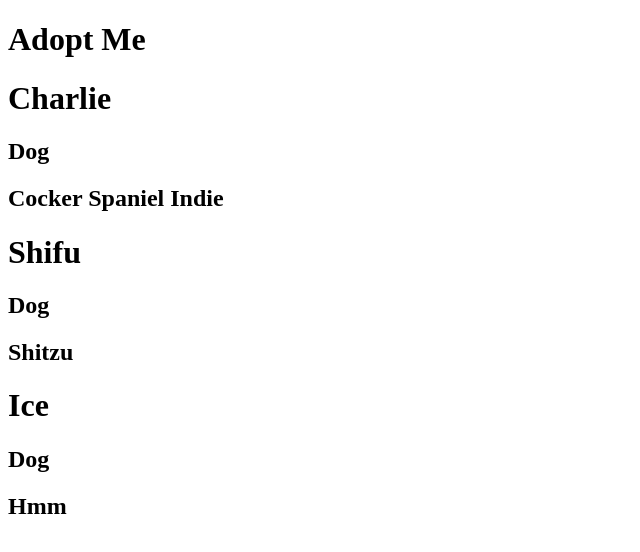
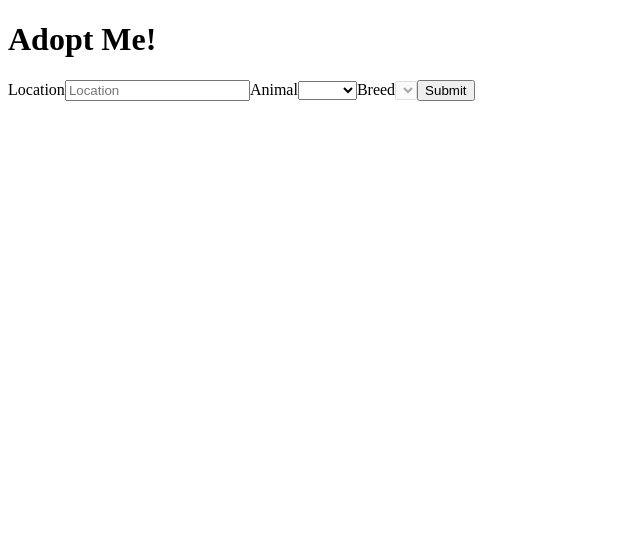
Before and after one commit to sherry808/pet-adoption, a React (Vite) app: page / in a window 1280 px wide. Shown: the top 552 px of the page, without its empty margins (0-640 px from the left). Built offline with nearby package versions, Linux system fonts and the light colour scheme.

Commit message:
Created Fields for Animal and Breeds

```diff
--- a/package.json
+++ b/package.json
@@ -17,6 +17,10 @@
     "@vitejs/plugin-react": "^2.1.0",
     "eslint": "^8.24.0",
     "eslint-config-prettier": "^8.5.0",
+    "eslint-plugin-import": "^2.26.0",
+    "eslint-plugin-jsx-a11y": "^6.6.1",
+    "eslint-plugin-react": "^7.31.8",
+    "eslint-plugin-react-hooks": "^4.6.0",
     "prettier": "^2.7.1",
     "vite": "^3.1.4"
   },
--- a/src/App.jsx
+++ b/src/App.jsx
@@ -1,33 +1,19 @@
-import React from 'react';
-import { createRoot } from 'react-dom'; // Import only parts that we use. Tree shaking use only what you need.
-import Pet from './Pet';
+import { createRoot } from "react-dom/client"; // Import only parts that we use. Tree shaking use only what you need.
+import SearchParams from "./SearchParams";
+import Pet from "./Pet";
 
 const App = () => {
-  return React.createElement(
-    // component has to return a markup.
-    "div", // What kind of element we are adding here. We give a string so it becomes a tag.
-    {}, // Whatever attributes we want to add to this html element. Can be null too. Optional
-    [
-      React.createElement("h1", {}, "Adopt Me"), //Child Nested inside div we have an h1 tag here. Optional
-      React.createElement(Pet, {
-        name: "Charlie",
-        animal: "Dog",
-        breed: "Cocker Spaniel Indie",
-      }),
-      React.createElement(Pet, {
-        name: "Shifu",
-        animal: "Dog",
-        breed: "Shitzu",
-      }),
-      React.createElement(Pet, {
-        name: "Ice",
-        animal: "Dog",
-        breed: "Hmm",
-      }),
-    ]
+  return (
+    <div>
+      <h1>Adopt Me!</h1>
+      {/* <Pet name="Charlie" animal="Dog" breed="Cocker Spaniel Indie" />
+      <Pet name="Kitkat" animal="Fish" breed="Gold Fish" />
+      <Pet name="Shifu" animal="Dog" breed="Shihtzu" /> */}
+      <SearchParams />
+    </div>
   );
 };
 
 const container = document.getElementById("root");
 const root = createRoot(container);
-root.render(React.createElement(App)); // We give a component here, if we put text it renders the tag.
+root.render(<App />); // We give a component here, if we put text it renders the tag.
--- a/src/Pet.jsx
+++ b/src/Pet.jsx
@@ -1,5 +1,3 @@
-import React from "react";
-
 const Pet = (props) => {
   // Expects parent to give some properties. Gives Flexibility.
   return (
--- /dev/null
+++ b/src/SearchParams.jsx
@@ -0,0 +1,58 @@
+import { useState } from "react";
+const ANIMALS = ["bird", "dog", "cat", "rabbit", "reptile"];
+const BREEDS = [];
+
+function SearchParams() {
+  // Search for pets up for adoption in specific location.
+  const [location, setLocation] = useState("");
+  // FYI only breaking down above structure; const locationHook = useState("");
+  // const location = locationHook[0]
+  // const setLocation = locationHook[1]
+  const [animal, setAnimal] = useState("");
+  const [breed, setBreed] = useState("");
+  return (
+    <div className="search-params">
+      <form>
+        <label htmlFor="location">
+          Location
+          <input
+            id="location"
+            onChange={(e) => setLocation(e.target.value)}
+            value={location}
+            placeholder="Location"
+          />
+        </label>
+        <label htmlFor="animal">
+          Animal
+          <select
+            id="animal"
+            onChange={(e) => setAnimal(e.target.value)}
+            value={animal}
+          >
+            <option />
+            {ANIMALS.map((animal) => (
+              <option key={animal}>{animal}</option>
+            ))}
+          </select>
+        </label>
+        <label htmlFor="breed">
+          Breed
+          <select
+            id="breed"
+            disabled={BREEDS.length === 0}
+            onChange={(e) => setBreed(e.target.value)}
+            value={breed}
+          >
+            <option />
+            {BREEDS.map((breed) => (
+              <option key={breed}>{breed}</option>
+            ))}
+          </select>
+        </label>
+        <button>Submit</button>
+      </form>
+    </div>
+  );
+}
+
+export default SearchParams;
```
Also changed, not shown: .eslintrc.json, 1 other file (tests, documents, lock files or other folders).
